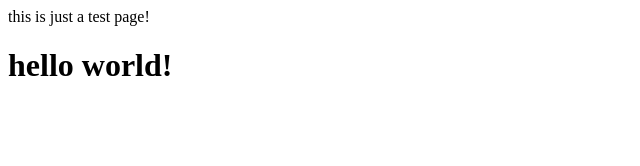
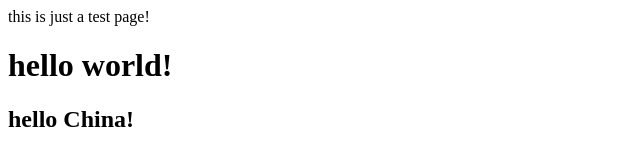
Before and after one commit to fionalee1412/html5-test, a plain HTML site: page index.html in a window 1280 px wide. Shown: the whole page, without its empty margins (0-640 px from the left). Drawn offline with Linux system fonts and the light colour scheme.

Commit message:
Update index.html

```diff
--- a/index.html
+++ b/index.html
@@ -7,5 +7,6 @@
 <body>
 	this is just a test page!
 	<h1>hello world!</h1>
+	<h2>hello China!</h2>
 </body>
 </html>
```
